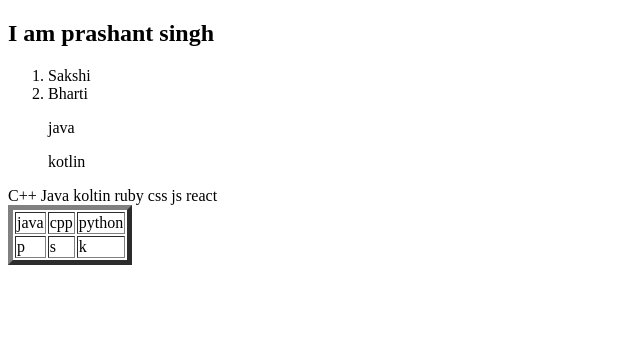
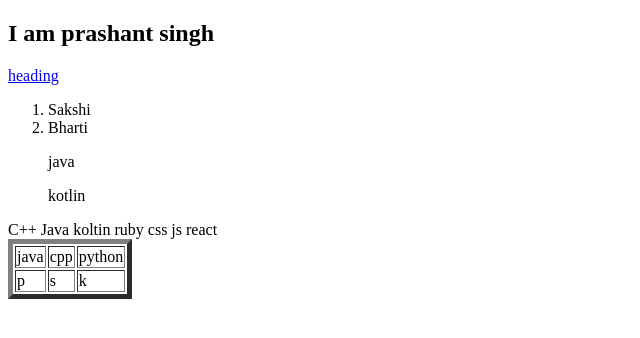
Before and after one commit to PrashDevCode/chai-or-code1, a plain HTML site: page index.html in a window 1280 px wide. Shown: the whole page, without its empty margins (0-640 px from the left). Drawn offline with Linux system fonts and the light colour scheme.

Commit message:
small changes

```diff
--- a/index.html
+++ b/index.html
@@ -7,6 +7,7 @@
 </head>
 <body>
     <h2>I am prashant singh</h2>
+     <a href="/HeadingTag.html">heading</a>
     <ol>
         <li>Sakshi</li>
         <li>Bharti</li>
```
